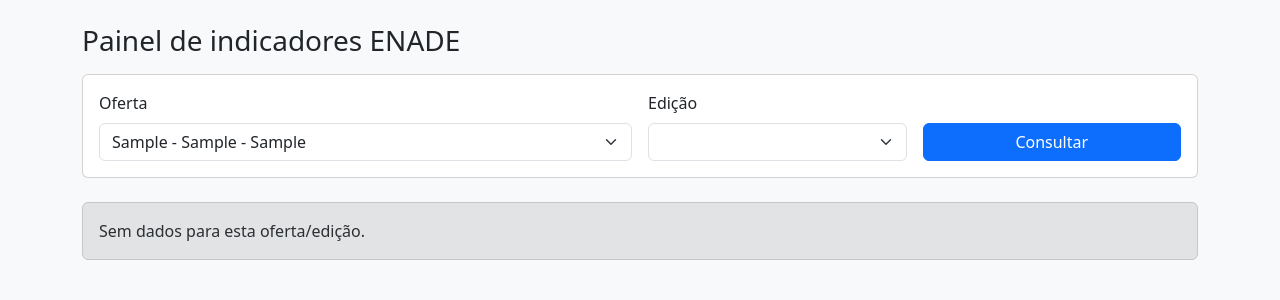
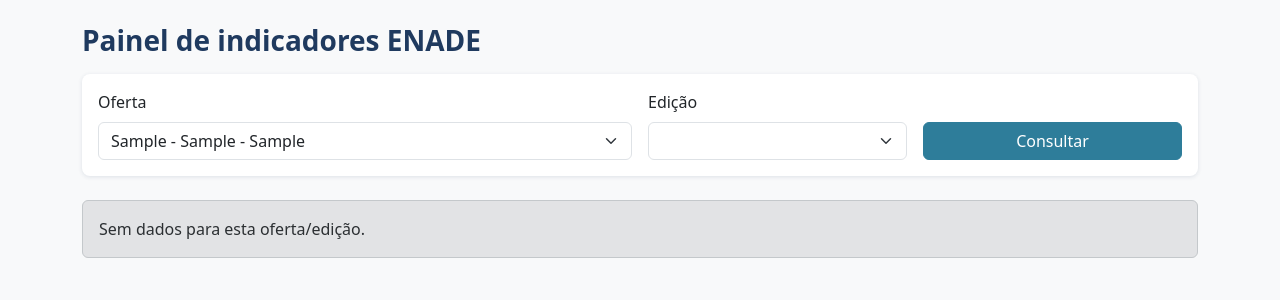
Before and after one commit to leobortoli/projeto-adm-gestao-dw, a PHP site: page /painel.php in a window 1280 px wide. Shown: the part 56-356 px from the top of the page. Run offline with PHP 8.4, Linux system fonts and the light colour scheme; the visitor is signed in with stand-in values (Sample User, id 1); tables that the repository leaves empty hold one stand-in row (values such as "Sample post"); data that the repository does not hold is empty.

Commit message:
Estiliza cards, tabela e botao com paleta propria

```diff
--- a/app/assets/css/estilo.css
+++ b/app/assets/css/estilo.css
@@ -18,3 +18,42 @@
 .navbar .btn-outline-light:hover {
     color: var(--cor-principal);
 }
+
+/* Fundo da página */
+body {
+    background-color: #f2f5f9 !important;
+}
+
+/* Botão principal (Bootstrap 5.2+ usa variáveis) */
+.btn-primary {
+    --bs-btn-bg: var(--cor-destaque);
+    --bs-btn-border-color: var(--cor-destaque);
+    --bs-btn-hover-bg: var(--cor-principal);
+    --bs-btn-hover-border-color: var(--cor-principal);
+    --bs-btn-active-bg: var(--cor-principal);
+    --bs-btn-active-border-color: var(--cor-principal);
+}
+
+/* Cards */
+.card {
+    border: 0;
+    border-radius: 0.5rem;
+    box-shadow: 0 1px 4px rgba(31, 58, 95, 0.12);
+}
+
+.card-header {
+    background-color: #fff;
+    border-bottom: 2px solid var(--cor-destaque);
+}
+
+/* Tabela de resultado */
+.table th {
+    color: var(--cor-principal);
+    width: 35%;
+}
+
+/* Título da página */
+h1.h3 {
+    color: var(--cor-principal);
+    font-weight: 600;
+}
```
